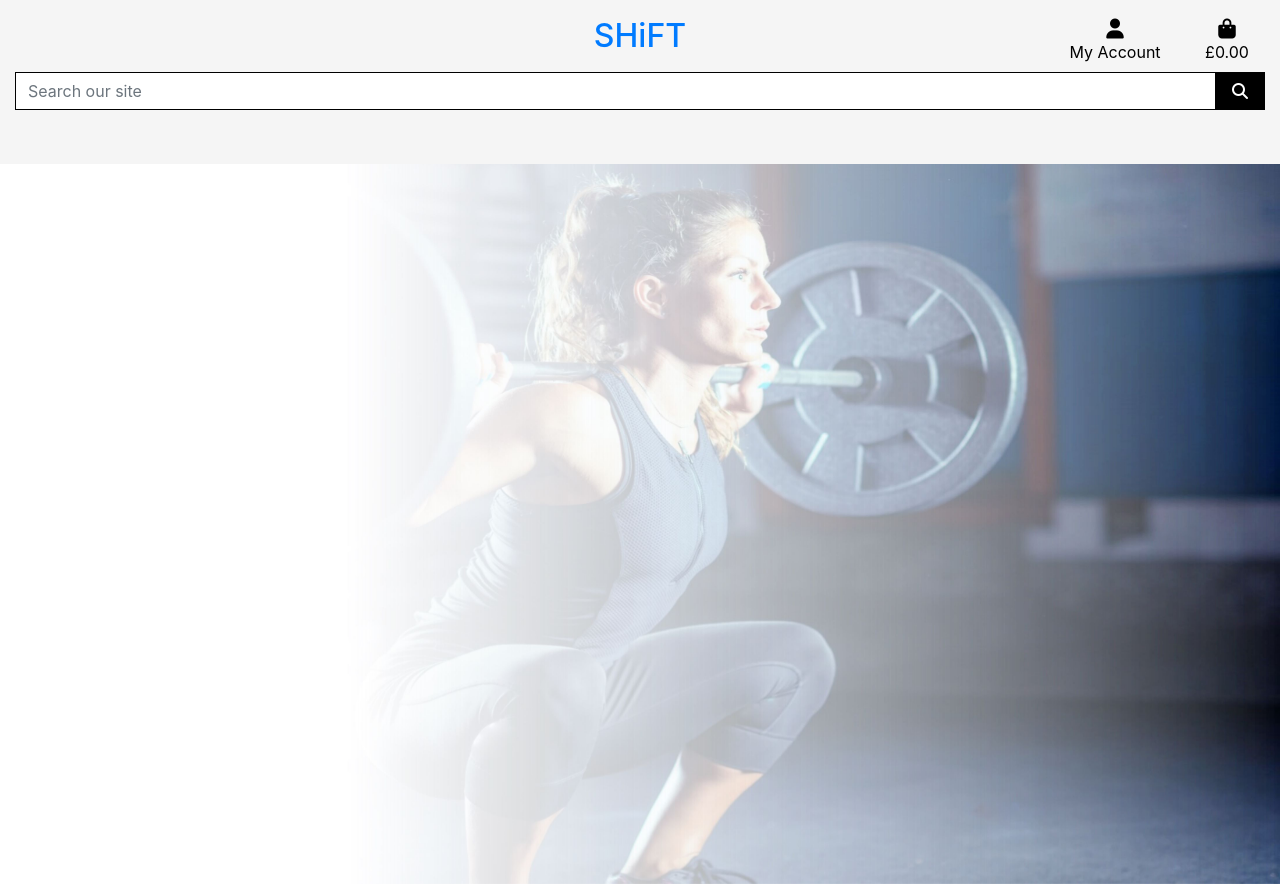
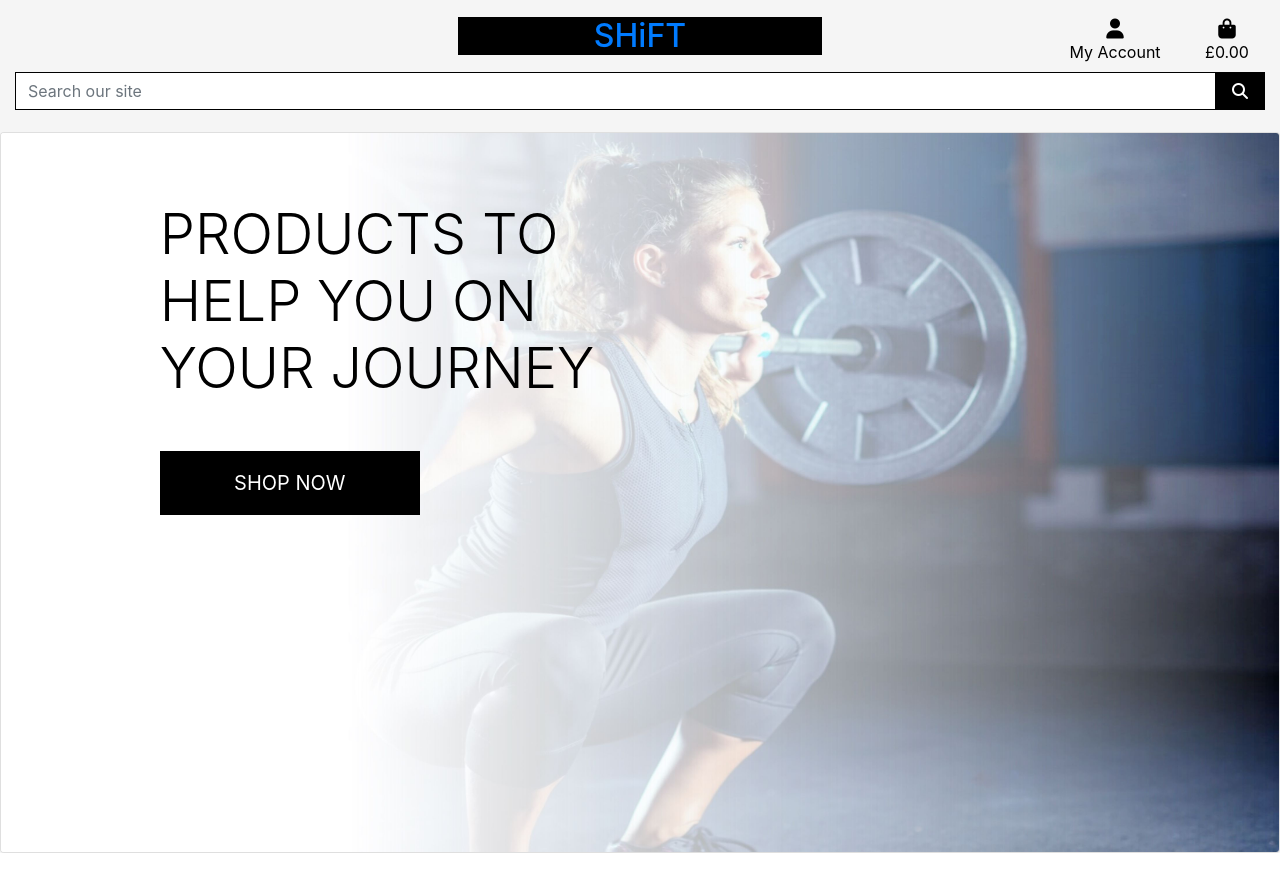
Before and after one commit to 2ndborn/shift, a Django app: page / in a window 1280 px wide. After the commit the page ends 853 px from the top, so only its background shows below. Run offline with Django 3.2, Linux system fonts and the light colour scheme; some libraries are stand-ins or nearby versions.

Commit message:
Added the carousel with images and text

```diff
--- a/home/templates/home/index.html
+++ b/home/templates/home/index.html
@@ -16,10 +16,46 @@
     <div id="carouselExampleSlidesOnly" class="carousel slide" data-ride="carousel">
       <div class="carousel-inner">
         <div class="carousel-item active">
-          <img src="media/squad.bg.jpg" class="d-block w-100" alt="woman squating">
+          <div class="card text-dark">
+            <img src="media/squad.bg.jpg" class="card-img" alt="woman squating">
+            <div class="card-img-overlay">
+              <div class="container h-100">
+                <div class="row h-100">
+                  <div class="col-7 col-md-6 my-5">
+                    <h1 class="display-4 logo-font text-black">
+                      Products to help you on your Journey
+                    </h1>
+                    <div class="my-5">
+                      <h4>
+                        <a href="" class="shop-now-button btn btn-lg rounded-0 text-uppercase py-3">Shop Now</a>
+                      </h4>
+                    </div>
+                  </div>
+                </div>
+              </div>
+            </div>
+          </div>
         </div>
         <div class="carousel-item">
-        <img src="media/dumbbell.bg.jpg" class="d-block w-100" alt="dumbell set">
+          <div class="card text-dark">
+            <img src="media/dumbbell.bg.jpg" class="card-img" alt="woman squating">
+            <div class="card-img-overlay">
+              <div class="container h-100">
+                <div class="row h-100">
+                  <div class="col-7 col-md-6 my-auto">
+                    <h1 class="display-4 logo-font text-black">
+                      Embrace your desire to shift into overdrive. let us provide the structure.
+                    </h1>
+                    <div class="my-5">
+                      <h4>
+                        <a href="" class="shop-now-button btn btn-lg rounded-0 text-uppercase py-3">Find out more</a>
+                      </h4>
+                    </div>
+                  </div>
+                </div>
+              </div>
+            </div>
+          </div>
         </div>
       </div>
     </div>
--- a/static/css/base.css
+++ b/static/css/base.css
@@ -1,9 +1,11 @@
-html {
-    height: 100%;
-}
+
 
 body {
     background-color: rgb(245, 245, 245);
+}
+
+#logo {
+    background-color: black;
 }
 
 /* from Bulma */
@@ -72,6 +74,6 @@ body {
     }
 
     .header-container {
-        padding-top: 164px;
+        padding-top: 132px;
     }
 }
--- a/templates/base.html
+++ b/templates/base.html
@@ -38,7 +38,7 @@
             <div class="col-4"></div>
             <div class="col-12 col-lg-4 my-auto py-1 py-lg-0 text-center">
                 <a href="{% url 'home' %}" class="nav-link main-link">
-                    <h2>SHiFT</h2>
+                    <h2 id="logo">SHiFT</h2>
                 </a>
             </div>
             <div class="col-12 col-lg-4 my-auto py-1 py-lg-0">
```
Lines whose indentation alone changed are shown as unchanged.
